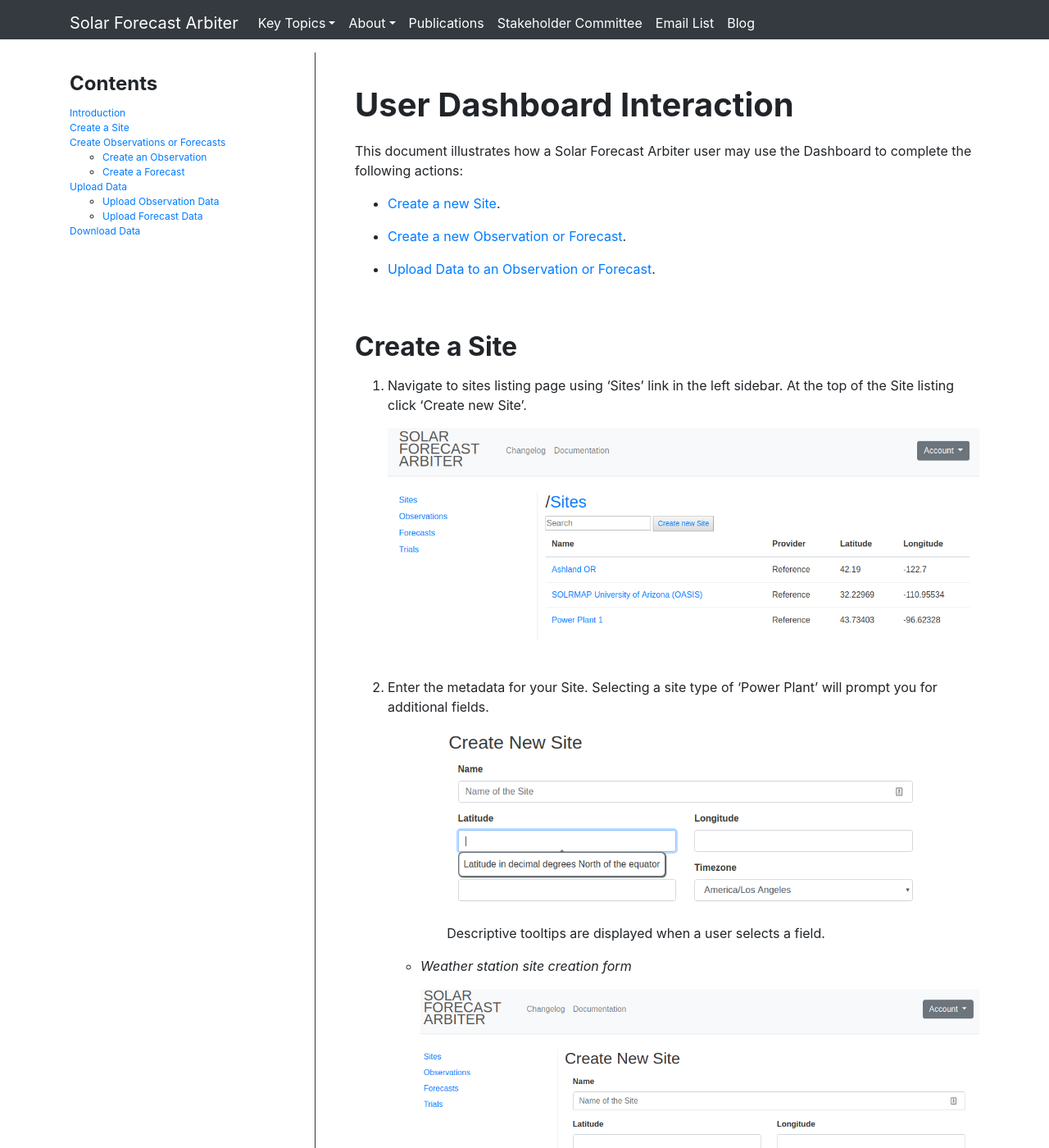
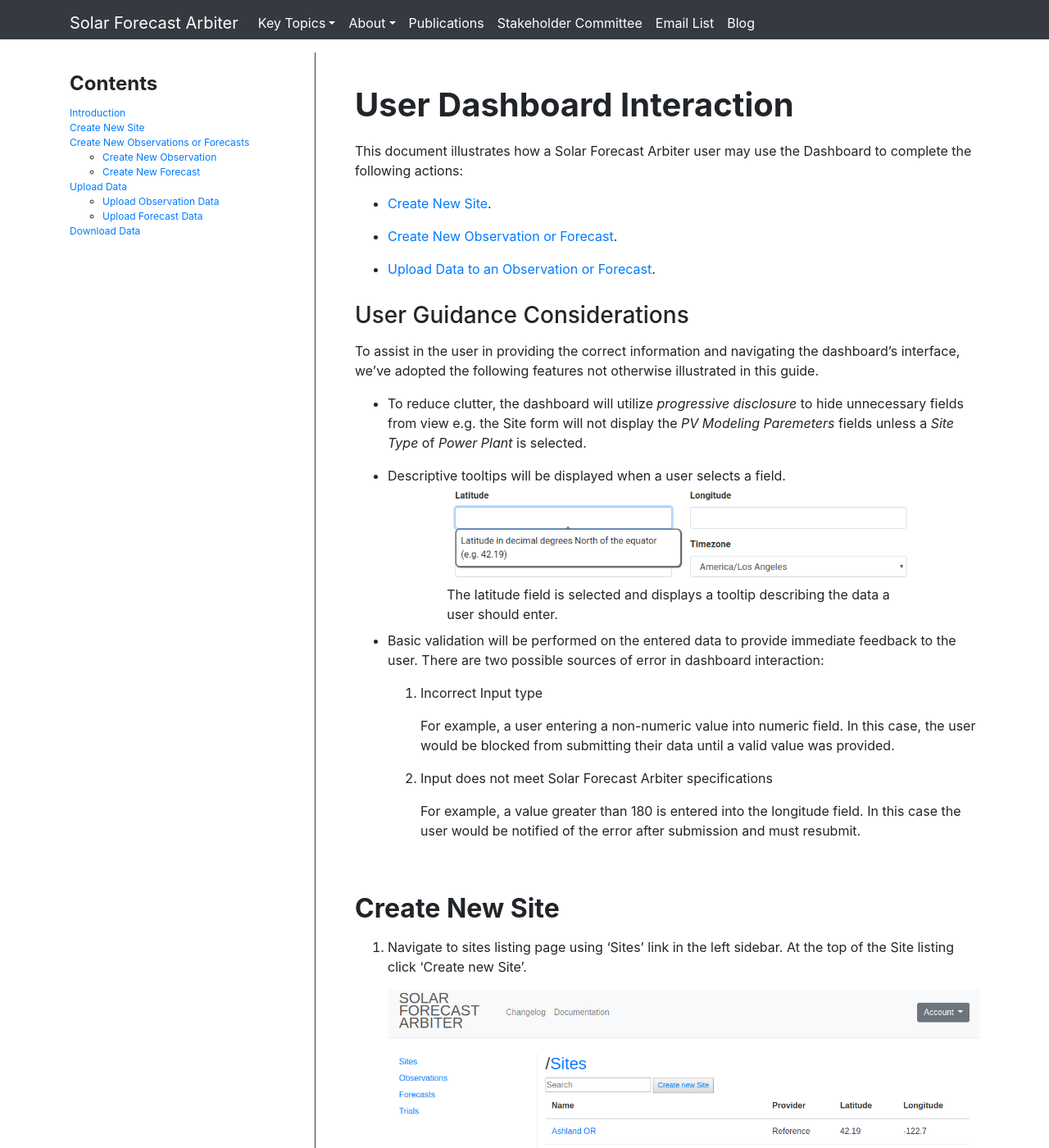
Before and after one commit to SolarArbiter/SolarArbiter.github.io, a Jekyll site: the page built from dashboarddoc.md, in a window 1280 px wide and 1400 px high. Shown: the whole window at 82% size. Built offline with Jekyll 4.4.1, drawn with Linux system fonts in a browser that asks for light colours; comment, search, counter and statistics services are not loaded; our own code applies the rules of GitHub Pages for plain Markdown files; some of the changed text lies outside the part shown.

Commit message:
address dashboard doc feedback

```diff
--- a/_includes/dashboard_sidebar.html
+++ b/_includes/dashboard_sidebar.html
@@ -2,11 +2,11 @@
 <h2>Contents</h2>
 <ul class="contents-list">
   <li><a href="#user-dashboard-interaction">Introduction</a></li>
-  <li><a href="#create-a-site">Create a Site</a></li>
-  <li><a href="#create-an-observation-or-forecast">Create Observations or Forecasts</a></li>
+  <li><a href="#create-new-site">Create New Site</a></li>
+  <li><a href="#create-new-observation-or-forecast">Create New Observations or Forecasts</a></li>
     <ul>
-	  <li><a href="#create-an-observation">Create an Observation</a></li>
-	  <li><a href="#create-a-forecast">Create a Forecast</a></li>
+	  <li><a href="#create-new-observation">Create New Observation</a></li>
+	  <li><a href="#create-new-forecast">Create New Forecast</a></li>
 	</ul>
   <li><a href="#upload-data">Upload Data</a>
     <ul>
--- a/dashboarddoc.md
+++ b/dashboarddoc.md
@@ -10,14 +10,44 @@
 This document illustrates how a Solar Forecast Arbiter user may use the
 Dashboard to complete the following actions:
 
--   [Create a new Site](#create-a-site).
+-   [Create New Site](#create-new-site).
 
--   [Create a new Observation or Forecast](#create-an-observation-or-forecast).
+-   [Create New Observation or Forecast](#create-new-observation-or-forecast).
 
 -   [Upload Data to an Observation or Forecast](#upload-data).
 
+### User Guidance Considerations
+To assist in the user in providing the correct information and
+navigating the dashboard's interface, we've adopted the following
+features not otherwise illustrated in this guide.
 
-Create a Site
+-  To reduce clutter, the dashboard will utilize *progressive
+   disclosure* to hide unnecessary fields from view e.g. the
+   Site form will not display the *PV Modeling Paremeters* fields
+   unless a *Site Type* of *Power Plant* is selected.
+
+-  Descriptive tooltips will be displayed when a user selects a field.
+   <img class="my-3" src="/images/TooltipDetail.png" class="figure"/>
+   <figcaption class="figure pb-2">The latitude field is selected and displays
+   a tooltip describing the data a user should enter.</figcaption>
+
+-  Basic validation will be performed on the entered data to provide
+   immediate feedback to the user. There are two possible sources of
+   error in dashboard interaction:
+
+   1.  Incorrect Input type
+
+       For example, a user entering a non-numeric value into numeric
+       field. In this case, the user would be blocked from submitting
+       their data until a valid value was provided.
+
+   2.  Input does not meet Solar Forecast Arbiter specifications
+
+	   For example, a value greater than 180 is entered into the
+	   longitude field. In this case the user would be notified
+       of the error after submission and must resubmit.
+
+Create New Site
 -------------
 {: .anchor}
 
@@ -28,10 +58,6 @@
 2. Enter the metadata for your Site. Selecting a site type of
    'Power Plant' will prompt you for additional fields.
 
-   <img class="my-3" src="/images/TooltipDetail.png" class="figure"/>
-   <div class="figure mb-3">
-   Descriptive tooltips are displayed when a user selects a field.
-   </div>
 
    - *Weather station site creation form*
    <img class="my-3" src="/images/SiteForm.png"/>
@@ -41,22 +67,20 @@
 
 3. After submission, you will be redirected to a Site
    page which displays the new Site’s metadata and allows you
-   to create associated Observations and Forecasts. See
-   [Create an Observation or Forecast](#create-an-observation-or-forecast).
+   to create associated Observations and Forecasts(see
+   [Create New Observation or Forecast](#create-new-observation-or-forecast)).
 
    *Power Plant Site Page*
    <img class="my-3" src="/images/plant_site.png"/>
 
 
-
-Create an Observation or Forecast
+Create New Observation or Forecast
 ---------------------------------
 {: .anchor}
 
-To create an Observation or Forecast, an associated site must already exist.
-See [Create a Site](#create-a-site) for instructions.
+To create an Observation or Forecast, an associated site must already exist(see [Create New Site](#create-new-site)).
 
-### Create an Observation
+### Create New Observation
 {: anchor}
 
 1.  Navigate to the Site listing page using the ‘Sites’ link in the left
@@ -67,13 +91,13 @@
 
 3.  Enter metadata for your Observation. On submission, you will be redirected
     to an Observation page which displays the new Observation metadata and a
-    link to add Observation data. See [Upload Data](#upload-observation-data).
+    link to add Observation data(see [Upload Data](#upload-observation-data)).
 - *Observation form*
 <img class="my-3" src="/images/weather_obs.png"/>
 - *Created Observation page*
 <img class="my-3" src="/images/observation.png"/>
 
-### Create a Forecast
+### Create New Forecast
 {: anchor}
 
 1.  Navigate to the Site listing page using the ‘Sites’ link in the left
@@ -82,9 +106,9 @@
 2.   Click the “Create new Forecast” button on the Site page.
   <img class="my-3" src="/images/plant_site.png"/>
 
-3.  Enter metadata for your Observation. On submission, you will be redirected
-    to an Observation page which displays the new Forecast metadata and a
-    link to add Forecast data. See [Upload Data](#upload-forecast-data).
+3.  Enter metadata for your Forecast. On submission, you will be redirected
+    to a Forecast page which displays the new Forecast metadata and a
+    link to add Forecast data(see [Upload Data](#upload-forecast-data)).
 - *Forecast form*
 <img class="my-3" src="/images/forecast_form.png"/>
 - *Created Forecast page*
@@ -96,9 +120,9 @@
 {: .anchor}
 
 To upload data, an associated Site and Observation or Forecast object
-must already exist. See [Create a Site](#create-a-site) or
-[Create an Observation or Forecast](#create-an-observation-or-forecast)
-for instructions. The instructions here will describe the process of
+must already exist(see [Create New Site](#create-New-site) or
+[Create New Observation or Forecast](#create-new-observation-or-forecast))
+. The instructions here will describe the process of
 uploading data using the dashboard.
 Uploading data may be automated using the API, see
 [https://dev-api.solarforecastarbiter.org/](https://dev-api.solarforecastarbiter.org/)
@@ -150,7 +174,7 @@
 
 Users may also utilize the API to download data. See the
 [API documentation](https://dev-api.solarforecastarbiter.org/)
-for details
+for details.
 
 
 <div class="my-3"></div>
```
Also changed, not shown: images/TooltipDetail.png.
